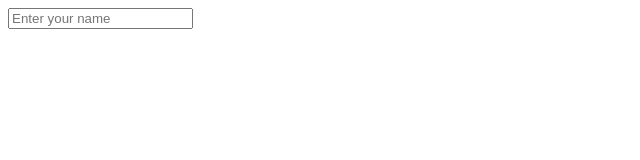
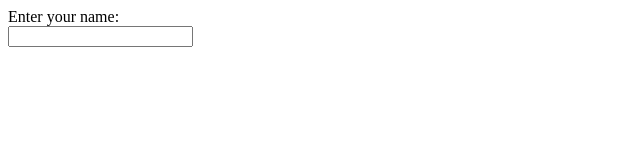
Before and after one commit to acciojob/personal-greeting-Syedmuneer07, a React app: page / in a window 1280 px wide. Shown: the top 160 px of the page, without its empty margins (0-640 px from the left). Built offline with nearby package versions, Linux system fonts and the light colour scheme.

Commit message:
second commit

```diff
--- a/src/components/App.js
+++ b/src/components/App.js
@@ -7,7 +7,9 @@ const App = () => {
   return (
     <div>
         {/* Do not remove the main div */}
-        <input type="text" placeholder="Enter your name" value={name} onChange={(e) => setName(e.target.value)}/>
+        <label>Enter your name:<br/>
+        <input type="text"  value={name} onChange={(e) => setName(e.target.value)}/>
+         </label>
         {name && <h1>Hello, {name}!</h1>}
     </div>
   )
```
